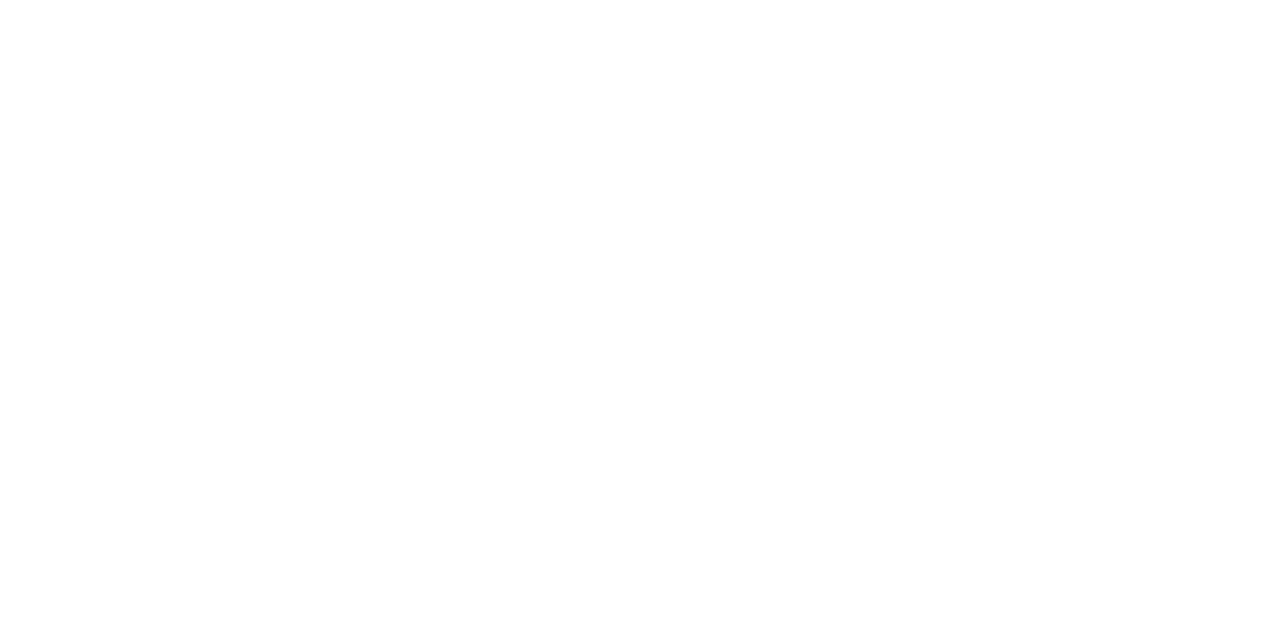
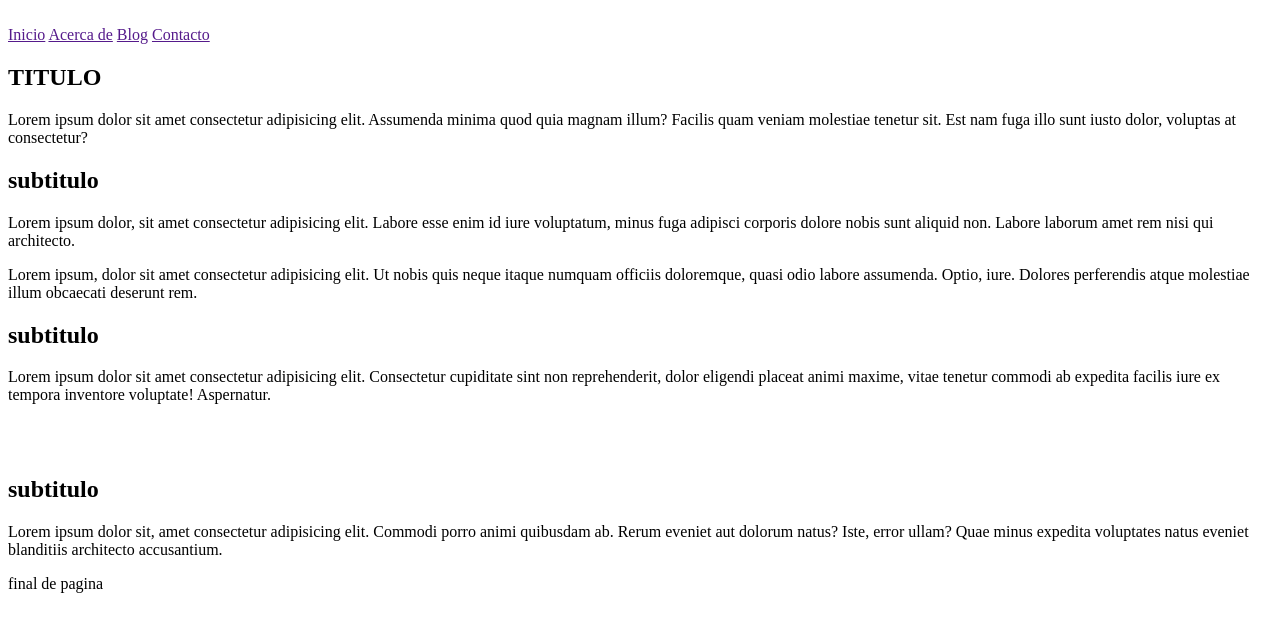
Before and after one commit to josecondori-ai/pagina-web-utn, a plain HTML site: page index.html in a window 1280 px wide. Drawn offline with Linux system fonts and the light colour scheme.

Commit message:
termine la estructura del html

```diff
--- a/index.html
+++ b/index.html
@@ -6,6 +6,41 @@
     <title>pagina web UTN</title>
 </head>
 <body>
+    <header>
+        <img src="" alt="">
+        <nav>
+            <a href="">Inicio</a>
+            <a href="">Acerca de</a>
+            <a href="">Blog</a>
+            <a href="">Contacto</a>
 
+        </nav>
+    </header>
+    <main>
+        <section class="hero">
+            <h1>TITULO</h1>
+            <p>Lorem ipsum dolor sit amet consectetur adipisicing elit. Assumenda minima quod quia magnam illum? Facilis quam veniam molestiae tenetur sit. Est nam fuga illo sunt iusto dolor, voluptas at consectetur?</p>
+
+        </section>
+        <section>
+            <h2>subtitulo</h2>
+            <p>Lorem ipsum dolor, sit amet consectetur adipisicing elit. Labore esse enim id iure voluptatum, minus fuga adipisci corporis dolore nobis sunt aliquid non. Labore laborum amet rem nisi qui architecto.</p>
+            <p>Lorem ipsum, dolor sit amet consectetur adipisicing elit. Ut nobis quis neque itaque numquam officiis doloremque, quasi odio labore assumenda. Optio, iure. Dolores perferendis atque molestiae illum obcaecati deserunt rem.</p>
+        </section>
+        <section>
+            <h2>subtitulo</h2>
+            <p>Lorem ipsum dolor sit amet consectetur adipisicing elit. Consectetur cupiditate sint non reprehenderit, dolor eligendi placeat animi maxime, vitae tenetur commodi ab expedita facilis iure ex tempora inventore voluptate! Aspernatur.</p>
+            <img src="" alt="">
+        </section>
+        <section>
+            <img src="" alt="">
+            <h2>subtitulo</h2>
+            <p>Lorem ipsum dolor sit, amet consectetur adipisicing elit. Commodi porro animi quibusdam ab. Rerum eveniet aut dolorum natus? Iste, error ullam? Quae minus expedita voluptates natus eveniet blanditiis architecto accusantium.</p>
+        </section>
+
+    </main>
+    <footer>
+        <p>final de pagina</p>
+    </footer>
 </body>
 </html>
```
